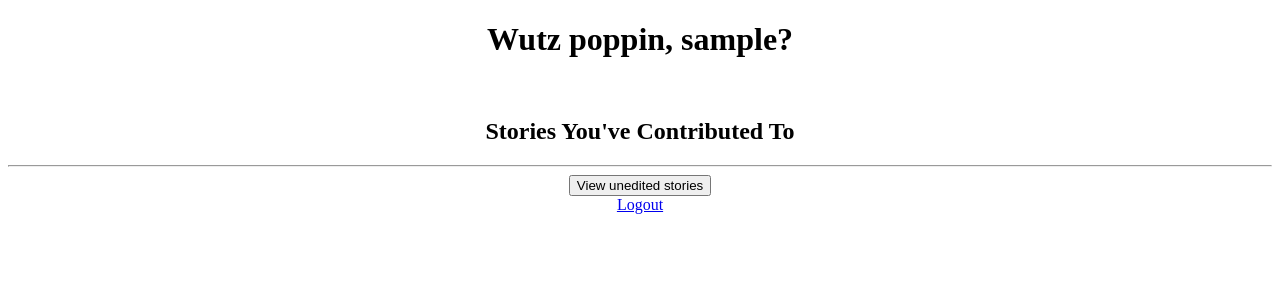
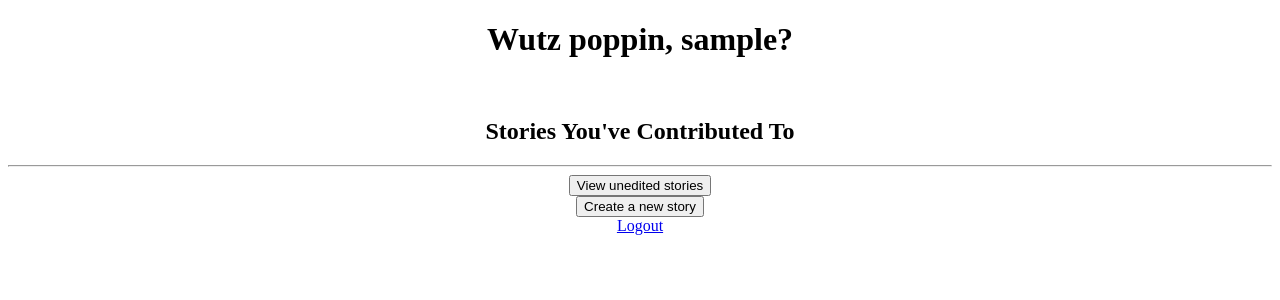
Before and after one commit to kwang7/once_upon_a_time, a Flask app: page /welcome in a window 1280 px wide. Shown: the top 300 px of the page. Run offline with Flask 2, Linux system fonts and the light colour scheme; the visitor is signed in with stand-in values (Sample User, id 1); data comes from the database, SQL or seed files in the repository; data that the repository does not hold is empty.

Commit message:
added button to create story

```diff
--- a/templates/home.html
+++ b/templates/home.html
@@ -22,5 +22,7 @@ Welcome!
     <button type="submit"> View unedited stories</button>
     </form>
 
+    <form action="/create" >
+      <input type = "submit" name = "new_story" value = "Create a new story">
 </center>
 {% endblock %}
```
